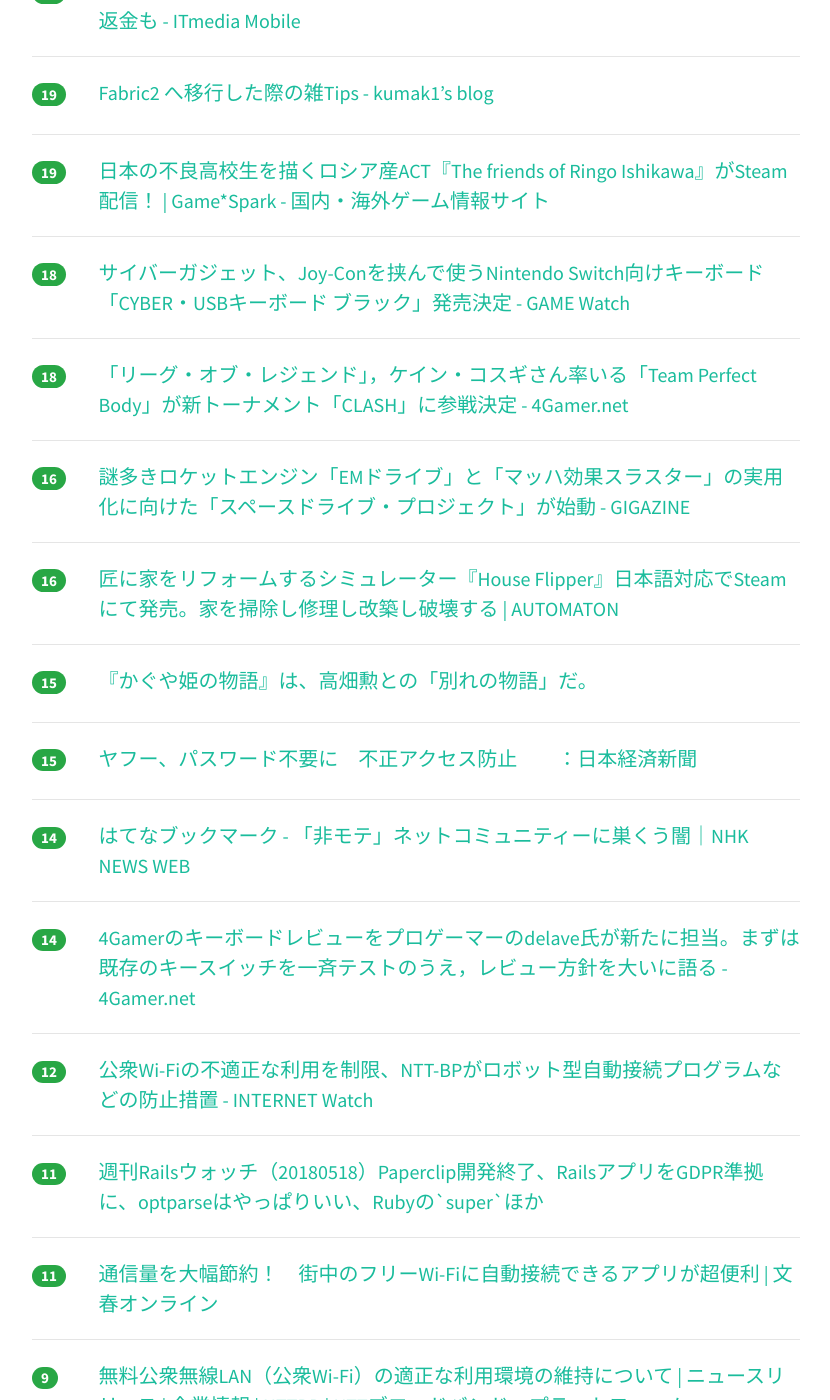
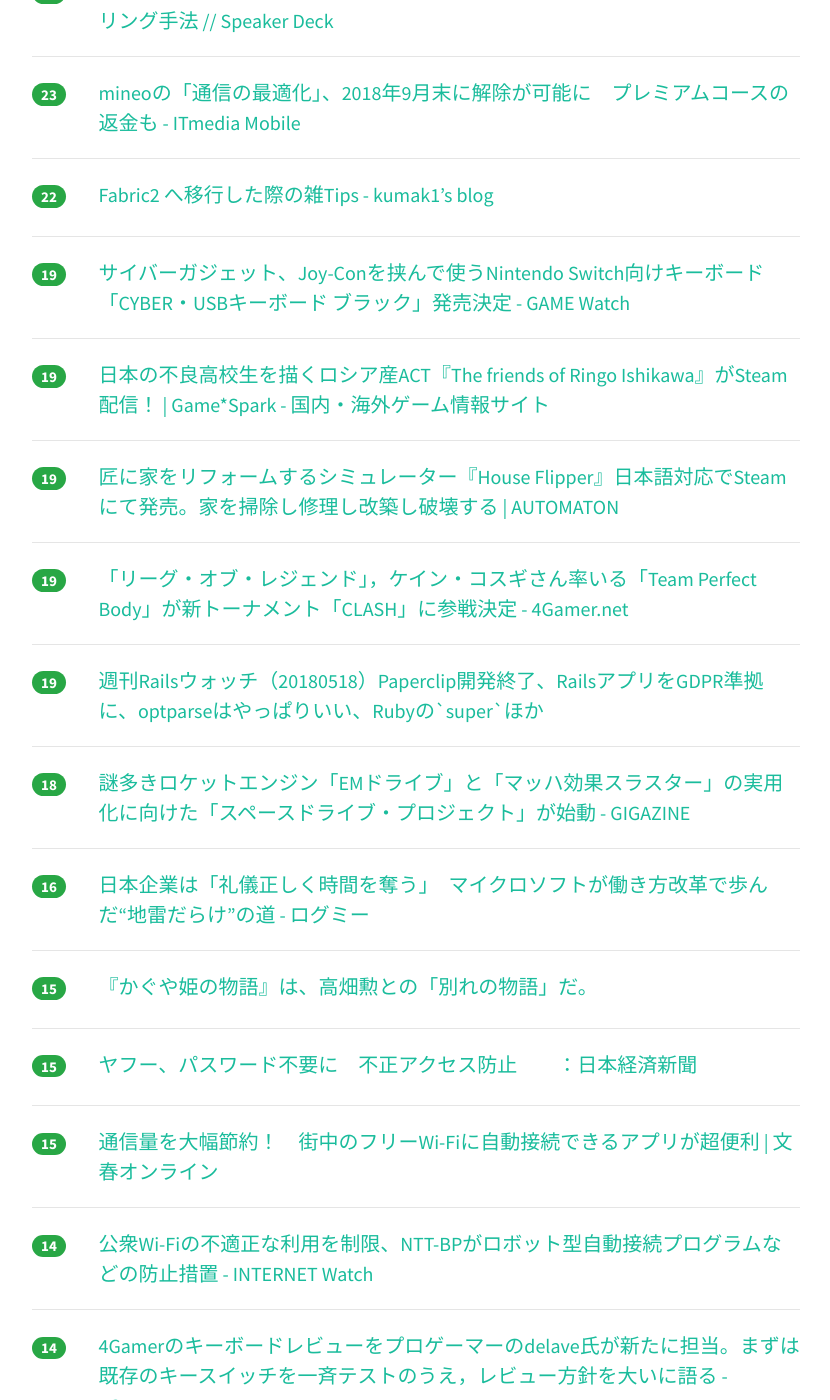
Before and after one commit to yatta47/hatena-matome-site, a Jekyll site: the page built from _posts/2018-05-19-hatena.md, in a window 1280 px wide and 1400 px high, scrolled down 856 px. Shown: the whole window, without its empty margins (224-1054 px from the left). Built offline with Jekyll 4.4.1, drawn with Linux system fonts in a browser that asks for light colours; nearby versions of some CDN libraries; some of the changed text lies outside the part shown.

Commit message:
Updated 2018-05-19

```diff
--- a/_posts/2018-05-19-hatena.md
+++ b/_posts/2018-05-19-hatena.md
@@ -1,19 +1,24 @@
 ---
 layout: post
 title:  "2018-05-19 はてぶIT"
-date:   2018-05-19 10:02:43
+date:   2018-05-19 11:03:24
 tags: [it-hotentry]
 ---
-25 件のデータあり
+28 件のデータあり
 
 <hr><div class="row">
-<div class="col-1"><span class="badge badge-pill badge-success h2">77</span></div>
+<div class="col-1"><span class="badge badge-pill badge-success h2">94</span></div>
 <div class="col-11"><a href='https://qiita.com/mikesorae/items/ff8192fb9cf106262dbf' target='_blank'>やはりお前たちのRepositoryは間違っている</a></div>
 </div>
 <hr>
 <div class="row">
-<div class="col-1"><span class="badge badge-pill badge-success h2">36</span></div>
+<div class="col-1"><span class="badge badge-pill badge-success h2">38</span></div>
 <div class="col-11"><a href='https://togetter.com/li/1227538' target='_blank'>「編集の赤字」と「校正・校閲の赤字」は違う - Togetter</a></div>
+</div>
+<hr>
+<div class="row">
+<div class="col-1"><span class="badge badge-pill badge-success h2">33</span></div>
+<div class="col-11"><a href='http://mizchi.hatenablog.com/entry/2018/05/18/235509' target='_blank'>docker + k8s やってる - mizchi's blog</a></div>
 </div>
 <hr>
 <div class="row">
@@ -22,8 +27,8 @@ tags: [it-hotentry]
 </div>
 <hr>
 <div class="row">
-<div class="col-1"><span class="badge badge-pill badge-success h2">28</span></div>
-<div class="col-11"><a href='http://mizchi.hatenablog.com/entry/2018/05/18/235509' target='_blank'>docker + k8s やってる - mizchi's blog</a></div>
+<div class="col-1"><span class="badge badge-pill badge-success h2">26</span></div>
+<div class="col-11"><a href='http://b.hatena.ne.jp/entry/s/www3.nhk.or.jp/news/web_tokushu/2018_0518.html' target='_blank'>はてなブックマーク - 「非モテ」ネットコミュニティーに巣くう闇｜NHK NEWS WEB</a></div>
 </div>
 <hr>
 <div class="row">
@@ -32,13 +37,18 @@ tags: [it-hotentry]
 </div>
 <hr>
 <div class="row">
-<div class="col-1"><span class="badge badge-pill badge-success h2">21</span></div>
+<div class="col-1"><span class="badge badge-pill badge-success h2">23</span></div>
 <div class="col-11"><a href='http://www.itmedia.co.jp/mobile/articles/1805/18/news140.html' target='_blank'>mineoの「通信の最適化」、2018年9月末に解除が可能に　プレミアムコースの返金も - ITmedia Mobile</a></div>
 </div>
 <hr>
 <div class="row">
+<div class="col-1"><span class="badge badge-pill badge-success h2">22</span></div>
+<div class="col-11"><a href='https://kumak1.hatenablog.com/entry/2018/05/18/181347' target='_blank'>Fabric2 へ移行した際の雑Tips - kumak1’s blog</a></div>
+</div>
+<hr>
+<div class="row">
 <div class="col-1"><span class="badge badge-pill badge-success h2">19</span></div>
-<div class="col-11"><a href='https://kumak1.hatenablog.com/entry/2018/05/18/181347' target='_blank'>Fabric2 へ移行した際の雑Tips - kumak1’s blog</a></div>
+<div class="col-11"><a href='https://game.watch.impress.co.jp/docs/news/1122650.html' target='_blank'>サイバーガジェット、Joy-Conを挟んで使うNintendo Switch向けキーボード「CYBER・USBキーボード ブラック」発売決定 - GAME Watch</a></div>
 </div>
 <hr>
 <div class="row">
@@ -47,23 +57,28 @@ tags: [it-hotentry]
 </div>
 <hr>
 <div class="row">
-<div class="col-1"><span class="badge badge-pill badge-success h2">18</span></div>
-<div class="col-11"><a href='https://game.watch.impress.co.jp/docs/news/1122650.html' target='_blank'>サイバーガジェット、Joy-Conを挟んで使うNintendo Switch向けキーボード「CYBER・USBキーボード ブラック」発売決定 - GAME Watch</a></div>
+<div class="col-1"><span class="badge badge-pill badge-success h2">19</span></div>
+<div class="col-11"><a href='http://jp.automaton.am/articles/newsjp/20180518-68136/' target='_blank'>匠に家をリフォームするシミュレーター『House Flipper』日本語対応でSteamにて発売。家を掃除し修理し改築し破壊する | AUTOMATON</a></div>
+</div>
+<hr>
+<div class="row">
+<div class="col-1"><span class="badge badge-pill badge-success h2">19</span></div>
+<div class="col-11"><a href='http://www.4gamer.net/games/073/G007372/20180518054/' target='_blank'>「リーグ・オブ・レジェンド」，ケイン・コスギさん率いる「Team Perfect Body」が新トーナメント「CLASH」に参戦決定 - 4Gamer.net</a></div>
+</div>
+<hr>
+<div class="row">
+<div class="col-1"><span class="badge badge-pill badge-success h2">19</span></div>
+<div class="col-11"><a href='https://techracho.bpsinc.jp/hachi8833/2018_05_18/56549' target='_blank'>週刊Railsウォッチ（20180518）Paperclip開発終了、RailsアプリをGDPR準拠に、optparseはやっぱりいい、Rubyの`super`ほか</a></div>
 </div>
 <hr>
 <div class="row">
 <div class="col-1"><span class="badge badge-pill badge-success h2">18</span></div>
-<div class="col-11"><a href='http://www.4gamer.net/games/073/G007372/20180518054/' target='_blank'>「リーグ・オブ・レジェンド」，ケイン・コスギさん率いる「Team Perfect Body」が新トーナメント「CLASH」に参戦決定 - 4Gamer.net</a></div>
-</div>
-<hr>
-<div class="row">
-<div class="col-1"><span class="badge badge-pill badge-success h2">16</span></div>
 <div class="col-11"><a href='https://gigazine.net/news/20180518-spacedrive-project/' target='_blank'>謎多きロケットエンジン「EMドライブ」と「マッハ効果スラスター」の実用化に向けた「スペースドライブ・プロジェクト」が始動 - GIGAZINE</a></div>
 </div>
 <hr>
 <div class="row">
 <div class="col-1"><span class="badge badge-pill badge-success h2">16</span></div>
-<div class="col-11"><a href='http://jp.automaton.am/articles/newsjp/20180518-68136/' target='_blank'>匠に家をリフォームするシミュレーター『House Flipper』日本語対応でSteamにて発売。家を掃除し修理し改築し破壊する | AUTOMATON</a></div>
+<div class="col-11"><a href='https://logmi.jp/243422' target='_blank'>日本企業は「礼儀正しく時間を奪う」　マイクロソフトが働き方改革で歩んだ“地雷だらけ”の道 - ログミー</a></div>
 </div>
 <hr>
 <div class="row">
@@ -77,8 +92,13 @@ tags: [it-hotentry]
 </div>
 <hr>
 <div class="row">
+<div class="col-1"><span class="badge badge-pill badge-success h2">15</span></div>
+<div class="col-11"><a href='http://bunshun.jp/articles/-/7395' target='_blank'>通信量を大幅節約！　街中のフリーWi-Fiに自動接続できるアプリが超便利 | 文春オンライン</a></div>
+</div>
+<hr>
+<div class="row">
 <div class="col-1"><span class="badge badge-pill badge-success h2">14</span></div>
-<div class="col-11"><a href='http://b.hatena.ne.jp/entry/s/www3.nhk.or.jp/news/web_tokushu/2018_0518.html' target='_blank'>はてなブックマーク - 「非モテ」ネットコミュニティーに巣くう闇｜NHK NEWS WEB</a></div>
+<div class="col-11"><a href='https://internet.watch.impress.co.jp/docs/news/1122672.html' target='_blank'>公衆Wi-Fiの不適正な利用を制限、NTT-BPがロボット型自動接続プログラムなどの防止措置 - INTERNET Watch</a></div>
 </div>
 <hr>
 <div class="row">
@@ -88,17 +108,22 @@ tags: [it-hotentry]
 <hr>
 <div class="row">
 <div class="col-1"><span class="badge badge-pill badge-success h2">12</span></div>
-<div class="col-11"><a href='https://internet.watch.impress.co.jp/docs/news/1122672.html' target='_blank'>公衆Wi-Fiの不適正な利用を制限、NTT-BPがロボット型自動接続プログラムなどの防止措置 - INTERNET Watch</a></div>
+<div class="col-11"><a href='https://japan.cnet.com/article/35119262/' target='_blank'>“スマート自転車”レンタル「VANMOOF+」が9月に日本上陸--創業者が語る勝算 - CNET Japan</a></div>
+</div>
+<hr>
+<div class="row">
+<div class="col-1"><span class="badge badge-pill badge-success h2">12</span></div>
+<div class="col-11"><a href='https://japan.zdnet.com/article/35119376/' target='_blank'>「Google Chrome」、緑の鍵アイコンと「Secure」ラベルを段階的に廃止へ - ZDNet Japan</a></div>
 </div>
 <hr>
 <div class="row">
 <div class="col-1"><span class="badge badge-pill badge-success h2">11</span></div>
-<div class="col-11"><a href='https://techracho.bpsinc.jp/hachi8833/2018_05_18/56549' target='_blank'>週刊Railsウォッチ（20180518）Paperclip開発終了、RailsアプリをGDPR準拠に、optparseはやっぱりいい、Rubyの`super`ほか</a></div>
+<div class="col-11"><a href='http://afurikamaimai.hatenablog.com/entry/2018/05/18/231544' target='_blank'>ある意味これも同調圧力。 - afurikamaimaiのブログ</a></div>
 </div>
 <hr>
 <div class="row">
-<div class="col-1"><span class="badge badge-pill badge-success h2">11</span></div>
-<div class="col-11"><a href='http://bunshun.jp/articles/-/7395' target='_blank'>通信量を大幅節約！　街中のフリーWi-Fiに自動接続できるアプリが超便利 | 文春オンライン</a></div>
+<div class="col-1"><span class="badge badge-pill badge-success h2">10</span></div>
+<div class="col-11"><a href='http://www.naka2656-b.site/archives/9371328.html' target='_blank'>NTTグループによる漫画の海賊版サイトのブロッキング実施を考える－NTT脅迫電報事件 : なか2656のblog</a></div>
 </div>
 <hr>
 <div class="row">
@@ -108,26 +133,16 @@ tags: [it-hotentry]
 <hr>
 <div class="row">
 <div class="col-1"><span class="badge badge-pill badge-success h2">9</span></div>
-<div class="col-11"><a href='https://japan.cnet.com/article/35119262/' target='_blank'>“スマート自転車”レンタル「VANMOOF+」が9月に日本上陸--創業者が語る勝算 - CNET Japan</a></div>
+<div class="col-11"><a href='https://qiita.com/moitaro/items/f996eacbe8770209b6b1' target='_blank'>Bootstrap４は英語の資料しかないのかな？？？</a></div>
 </div>
 <hr>
 <div class="row">
 <div class="col-1"><span class="badge badge-pill badge-success h2">8</span></div>
-<div class="col-11"><a href='https://qiita.com/moitaro/items/f996eacbe8770209b6b1' target='_blank'>Bootstrap４は英語の資料しかないのかな？？？</a></div>
+<div class="col-11"><a href='https://anond.hatelabo.jp/20180518182011' target='_blank'>b:id:Cunliffe 俺のどのコメントで不愉快になったか知りたい感。 ↓こうやって..</a></div>
 </div>
 <hr>
 <div class="row">
-<div class="col-1"><span class="badge badge-pill badge-success h2">6</span></div>
+<div class="col-1"><span class="badge badge-pill badge-success h2">7</span></div>
 <div class="col-11"><a href='http://www.nicovideo.jp/watch/sm33227073' target='_blank'>やばたにえん　/　結月ゆかり　【やばたにえんオリジナル曲】 - ニコニコ動画</a></div>
 </div>
 <hr>
-<div class="row">
-<div class="col-1"><span class="badge badge-pill badge-success h2">6</span></div>
-<div class="col-11"><a href='http://afurikamaimai.hatenablog.com/entry/2018/05/18/231544' target='_blank'>ある意味これも同調圧力。 - afurikamaimaiのブログ</a></div>
-</div>
-<hr>
-<div class="row">
-<div class="col-1"><span class="badge badge-pill badge-success h2">5</span></div>
-<div class="col-11"><a href='https://anond.hatelabo.jp/20180518182011' target='_blank'>b:id:Cunliffe 俺のどのコメントで不愉快になったか知りたい感。 ↓こうやって..</a></div>
-</div>
-<hr>
```
